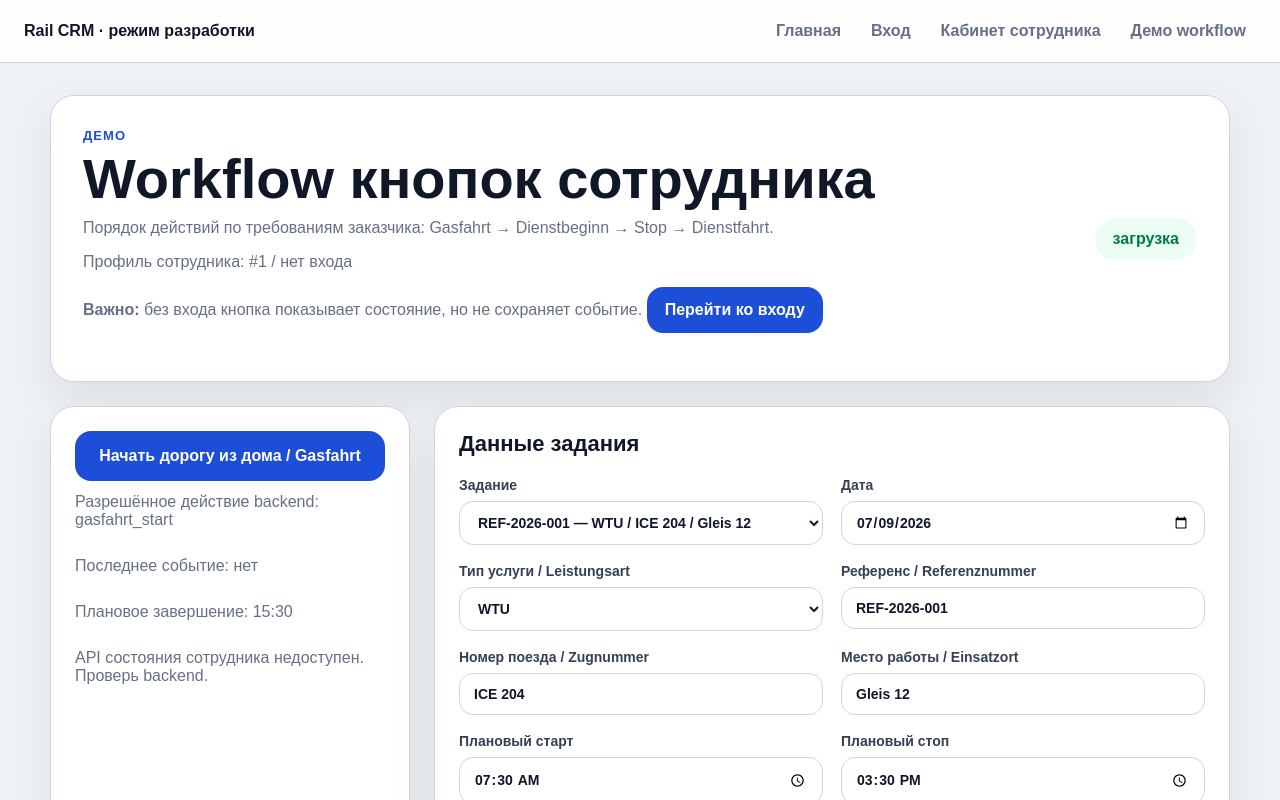
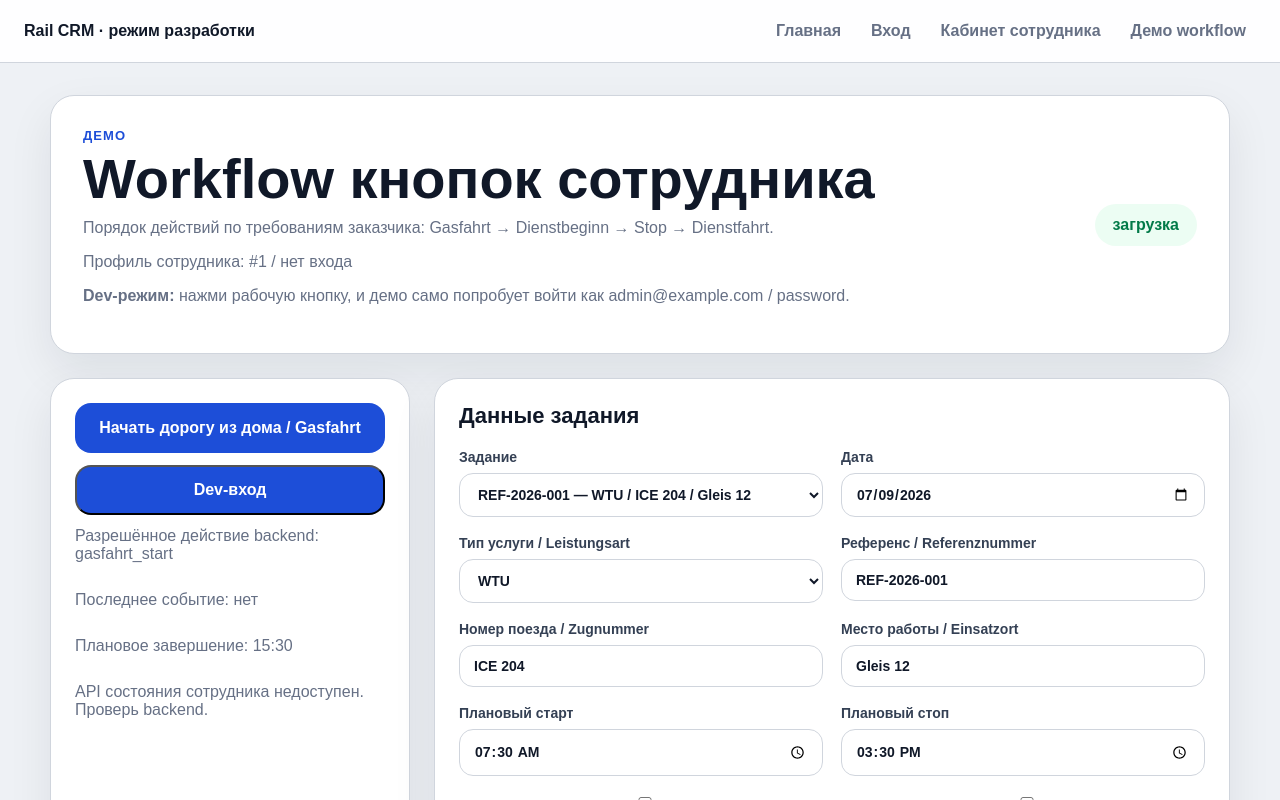
Before and after one commit to Webartdp/rail-crm-platform, a Next.js app in the folder frontend/: page /demo in a window 1280 px wide. Shown: the top 800 px of the page. Built offline with nearby package versions, Linux system fonts and the light colour scheme; no server answers.

Commit message:
Make demo workflow button self-explanatory for development

```diff
--- a/frontend/app/demo/page.tsx
+++ b/frontend/app/demo/page.tsx
@@ -1,12 +1,14 @@
 'use client';
 
 import { useEffect, useState } from 'react';
-import { me, type AuthUser } from '../../lib/auth';
+import { login, me, register, type AuthUser } from '../../lib/auth';
 import { postWorkEvent, workEventRoutes } from '../../lib/api';
 import { getFieldState, type FieldState } from '../../lib/field-state';
 import { getWorkOrders, type WorkOrder } from '../../lib/work-orders';
 
 const fallbackEmployeeId = 1;
+const devEmail = 'admin@example.com';
+const devPassword = 'password';
 const leistungsartOptions = ['', 'WTU', 'WSU', 'E-WU', 'Rb', 'Azf', 'RID-Kontrolle', 'Zugbeschtreifung'];
 const fallbackOrders = [
   { id: 1, employee_id: fallbackEmployeeId, title: 'WTU / ICE 204 / Gleis 12', reference_number: 'REF-2026-001', status: 'planned' },
@@ -97,8 +99,48 @@ export default function DemoPage() {
       await refreshState(nextOrders[0]?.id || 1, nextEmployeeId);
     } catch (error) {
       setOrders(fallbackOrders);
-      setMessage('API заданий недоступен или нет входа. Включён тестовый fallback-заказ. Для сохранения событий нужно войти.');
+      setMessage('API заданий недоступен или нет входа. Включён тестовый fallback-заказ. Для сохранения событий нужен вход.');
       await refreshState(1, nextEmployeeId);
+    }
+  }
+
+  async function devLogin(): Promise<AuthUser | null> {
+    setSaving(true);
+    setMessage(`Выполняю dev-вход: ${devEmail} / ${devPassword}...`);
+    setLog((items) => [...items, `${timeNow()} — dev-вход начат`]);
+
+    try {
+      let response;
+
+      try {
+        response = await login(devEmail, devPassword);
+      } catch (loginError) {
+        response = await register({
+          name: 'Admin User',
+          email: devEmail,
+          password: devPassword,
+          role: 'admin',
+        });
+      }
+
+      const nextUser = response.data;
+      const nextEmployeeId = nextUser.employee_profile_id || fallbackEmployeeId;
+
+      setUser(nextUser);
+      setEmployeeId(nextEmployeeId);
+      setAuthChecked(true);
+      setMessage(`Dev-вход выполнен: ${nextUser.name} (${nextUser.role}).`);
+      setLog((items) => [...items, `${timeNow()} — dev-вход выполнен: ${nextUser.email}`]);
+      await loadForEmployee(nextEmployeeId);
+
+      return nextUser;
+    } catch (error) {
+      const errorText = error instanceof Error ? error.message : 'неизвестная ошибка';
+      setMessage(`Не удалось выполнить dev-вход. Ошибка: ${errorText}`);
+      setLog((items) => [...items, `${timeNow()} — dev-вход не выполнен: ${errorText}`]);
+      return null;
+    } finally {
+      setSaving(false);
     }
   }
 
@@ -114,7 +156,7 @@ export default function DemoPage() {
       })
       .catch(() => {
         setUser(null);
-        setMessage('Вы не вошли. Состояние кнопки можно смотреть, но отправка событий в backend не сработает без входа.');
+        setMessage('Вы не вошли. Нажми рабочую кнопку — демо само попробует выполнить dev-вход.');
         loadForEmployee(fallbackEmployeeId);
       })
       .finally(() => setAuthChecked(true));
@@ -142,10 +184,16 @@ export default function DemoPage() {
   }
 
   async function next() {
-    if (!user) {
-      setMessage('Кнопка не отправлена: сначала зайди на страницу «Вход» и создай/выполни вход под пользователем. Для теста можно создать admin@example.com / password с ролью admin.');
-      setLog((items) => [...items, `${timeNow()} — действие не отправлено: нет входа`]);
-      return;
+    setLog((items) => [...items, `${timeNow()} — нажата кнопка: ${currentLabel}`]);
+
+    let activeUser = user;
+    let activeEmployeeId = employeeId;
+
+    if (!activeUser) {
+      const loggedUser = await devLogin();
+      if (!loggedUser) return;
+      activeUser = loggedUser;
+      activeEmployeeId = loggedUser.employee_profile_id || fallbackEmployeeId;
     }
 
     if (stopBlocked) {
@@ -165,18 +213,20 @@ export default function DemoPage() {
     }
 
     setSaving(true);
+    setMessage('Кнопка нажата. Получаю геопозицию и отправляю событие в backend...');
+    setLog((items) => [...items, `${timeNow()} — отправка в backend: ${route}`]);
     const position = await getPosition();
 
     try {
       await postWorkEvent(route, {
-        employee_id: employeeId,
+        employee_id: activeEmployeeId,
         assignment_id: selectedOrderId,
         ...position,
         planned_exceeded: plannedExceeded,
         bemerkung,
         payload: {
           source: 'demo',
-          user_id: user?.id,
+          user_id: activeUser.id,
           action_label: backendButtonLabel,
           date,
           leistungsart: realLeistungsart,
@@ -192,12 +242,13 @@ export default function DemoPage() {
         },
       });
       setLog((items) => [...items, `${timeNow()} — ${currentLabel} сохранено в API`]);
-      setMessage(`${currentLabel} сохранено.`);
-      await refreshState(selectedOrderId);
+      setMessage(`${currentLabel} сохранено. Следующая кнопка должна измениться после обновления состояния.`);
+      await refreshState(selectedOrderId, activeEmployeeId);
     } catch (error) {
-      const state = await refreshState(selectedOrderId);
-      setLog((items) => [...items, `${timeNow()} — ${currentLabel} не сохранено`]);
-      setMessage(state ? `Действие отклонено backend-ом. Следующее разрешённое действие: ${actionLabels[state.allowed_actions?.[0]] || state.next_button}. Проверь вход и роль пользователя.` : 'Действие не сохранено. API или состояние сотрудника недоступны.');
+      const errorText = error instanceof Error ? error.message : 'неизвестная ошибка';
+      const state = await refreshState(selectedOrderId, activeEmployeeId);
+      setLog((items) => [...items, `${timeNow()} — ${currentLabel} не сохранено: ${errorText}`]);
+      setMessage(state ? `Действие отклонено backend-ом. Следующее разрешённое действие: ${actionLabels[state.allowed_actions?.[0]] || state.next_button}. Ошибка: ${errorText}` : `Действие не сохранено. Ошибка: ${errorText}`);
     } finally {
       setSaving(false);
     }
@@ -211,7 +262,7 @@ export default function DemoPage() {
           <h1>Workflow кнопок сотрудника</h1>
           <p className="hero-text">Порядок действий по требованиям заказчика: Gasfahrt → Dienstbeginn → Stop → Dienstfahrt.</p>
           <p className="hint">Профиль сотрудника: #{employeeId}{user ? ` / ${user.name}` : ' / нет входа'}</p>
-          {authChecked && !user ? <p className="hint"><strong>Важно:</strong> без входа кнопка показывает состояние, но не сохраняет событие. <a className="action-link" href="/login">Перейти ко входу</a></p> : null}
+          {authChecked && !user ? <p className="hint"><strong>Dev-режим:</strong> нажми рабочую кнопку, и демо само попробует войти как {devEmail} / {devPassword}.</p> : null}
         </div>
         <div className="status-pill">{fieldState?.current_state || 'загрузка'}</div>
       </section>
@@ -219,6 +270,7 @@ export default function DemoPage() {
       <section className="grid">
         <div className="panel action-panel">
           <button className="action-button primary" onClick={next} type="button" disabled={disabled}>{saving ? 'Сохраняем...' : currentLabel}</button>
+          <button className="action-link" onClick={devLogin} type="button" disabled={saving}>Dev-вход</button>
           <p className="hint">Разрешённое действие backend: {currentAction}</p>
           <p className="hint">Последнее событие: {fieldState?.last_event_type || 'нет'}</p>
           <p className="hint">Плановое завершение: {fieldState?.planned_end_at || plannedStop}</p>
```
